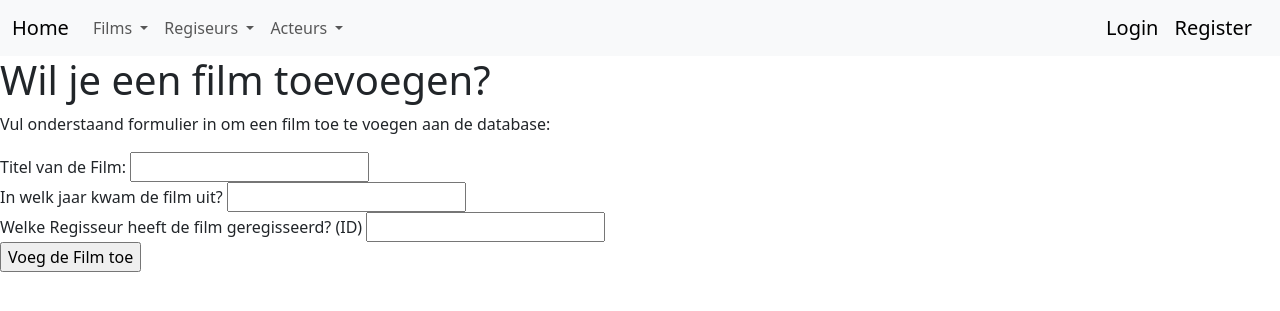
After one commit to roosdennis/Webtech, a Flask app: page /addfilm in a window 1280 px wide. The commit adds this page. Shown: the top 311 px of the page. Run offline with Flask 2, Linux system fonts and the light colour scheme.

Commit message:
Recreated everythin, with the corr folderstructure

```diff
--- a/FilmFan/app.py
+++ b/FilmFan/app.py
@@ -1,15 +1,14 @@
-from myproject import app,db
+from myproject import app, db
 from flask import render_template, redirect, request, url_for, flash,abort
 from flask_login import login_user,login_required,logout_user
-from myproject.models import User
-from myproject.forms import LoginForm, RegistrationForm
+from myproject.models import User, Film, Regisseur, Acteur, Rol
+from myproject.forms import LoginForm, RegistrationForm, AddFilmForm, AddRegisseurForm, AddActeurForm, DelFilmForm, DelRegisseurForm, DelActeurForm
 from werkzeug.security import generate_password_hash, check_password_hash
 
 
 @app.route('/')
-def home():
+def index():
     return render_template('home.html')
-
 
 @app.route('/welcome')
 @login_required
@@ -21,53 +20,120 @@ def welcome_user():
 def logout():
     logout_user()
     flash('You logged out!')
-    return redirect(url_for('home'))
+    return redirect(url_for('index'))
 
 
 @app.route('/login', methods=['GET', 'POST'])
 def login():
-
     form = LoginForm()
     if form.validate_on_submit():
-        # Grab the user from our User Models table
         user = User.query.filter_by(email=form.email.data).first()
-
-        # Check that the user was supplied and the password is right
-        # The verify_password method comes from the User object
-        # https://stackoverflow.com/questions/2209755/python-operation-vs-is-not
-
         if user.check_password(form.password.data) and user is not None:
-            #Log in the user
-
             login_user(user)
             flash('Logged in successfully.')
-
-            # If a user was trying to visit a page that requires a login
-            # flask saves that URL as 'next'.
             next = request.args.get('next')
-
-            # So let's now check if that next exists, otherwise we'll go to
-            # the welcome page.
             if next == None or not next[0]=='/':
                 next = url_for('welcome_user')
-
             return redirect(next)
     return render_template('login.html', form=form)
 
 @app.route('/register', methods=['GET', 'POST'])
 def register():
     form = RegistrationForm()
-
     if form.validate_on_submit():
         user = User(email=form.email.data,
                     username=form.username.data,
                     password=form.password.data)
-
         db.session.add(user)
         db.session.commit()
         flash('Thanks for registering! Now you can login!')
         return redirect(url_for('login'))
     return render_template('register.html', form=form)
 
+@app.route('/addfilm', methods=['GET', 'POST'])
+def add_film():
+    form = AddFilmForm()
+    if form.validate_on_submit():
+        titel = form.titel.data
+        jaartal = form.jaartal.data
+        regisseur = form.regisseur.data
+        new_film = Film(titel, jaartal, regisseur)
+        db.session.add(new_film)
+        db.session.commit()
+        return redirect(url_for('list_films'))
+    return render_template('addfilm.html', form=form)
+
+@app.route('/listfilms')
+def list_films():
+    films = Film.query.all()
+    return render_template('listfilms.html', films = films)
+
+@app.route('/delfilm', methods=['GET', 'POST'])
+def del_film():
+    form = DelFilmForm()
+    if form.validate_on_submit():
+        id = form.id.data
+        film = Film.query.get(id)
+        db.session.delete(film)
+        db.session.commit()
+        return redirect(url_for('list_films'))
+    return render_template('/delfilm.html', form=form)
+
+@app.route('/addregisseur', methods=['GET', 'POST'])
+def add_regisseur():
+    form = AddRegisseurForm()
+    if form.validate_on_submit():
+        voornaam = form.voornaam.data
+        achternaam = form.achternaam.data
+        new_regisseur = Regisseur(voornaam, achternaam)
+        db.session.add(new_regisseur)
+        db.session.commit()
+        return redirect(url_for('list_regisseurs'))
+    return render_template('addregisseur.html', form=form)
+
+@app.route('/listregisseurs')
+def list_regisseurs():
+    regisseurs = Regisseur.query.all()
+    return render_template('listregisseurs.html', regisseurs = regisseurs)
+
+@app.route('/delregisseur', methods=['GET', 'POST'])
+def del_regisseur():
+    form = DelRegisseurForm()
+    if form.validate_on_submit():
+        id = form.id.data
+        regisseur = Regisseur.query.get(id)
+        db.session.delete(regisseur)
+        db.session.commit()
+        return redirect(url_for('list_regisseurs'))
+    return render_template('/delregisseur.html', form=form)
+
+@app.route('/addacteur', methods=['GET', 'POST'])
+def add_acteur():
+    form = AddActeurForm()
+    if form.validate_on_submit():
+        voornaam = form.voornaam.data
+        achternaam = form.achternaam.data
+        new_acteur = Acteur(voornaam, achternaam)
+        db.session.add(new_acteur)
+        db.session.commit()
+        return redirect(url_for('list_acteurs'))
+    return render_template('addacteur.html', form=form)
+
+@app.route('/lisacteurs')
+def list_acteurs():
+    acteurs = Acteur.query.all()
+    return render_template('listacteurs.html', acteurs = acteurs)
+
+@app.route('/delacteur', methods=['GET', 'POST'])
+def del_acteur():
+    form = DelActeurForm()
+    if form.validate_on_submit():
+        id = form.id.data
+        acteur = Acteur.query.get(id)
+        db.session.delete(acteur)
+        db.session.commit()
+        return redirect(url_for('list_acteurs'))
+    return render_template('/delacteur.html', form=form)
+
 if __name__ == '__main__':
     app.run(debug=True)
--- a/FilmFan/myproject/forms.py
+++ b/FilmFan/myproject/forms.py
@@ -1,5 +1,5 @@
 from flask_wtf import FlaskForm
-from wtforms import StringField, PasswordField, SubmitField
+from wtforms import StringField, PasswordField, SubmitField, IntegerField
 from wtforms.validators import DataRequired,Email,EqualTo
 from wtforms import ValidationError
 
@@ -17,11 +17,37 @@ class RegistrationForm(FlaskForm):
     submit = SubmitField('Register!')
 
     def check_email(self, field):
-        # Check if not None for that user email!
-        if User.query.filter_by(email=field.data).first():
+       if User.query.filter_by(email=field.data).first():
             raise ValidationError('Your email has been registered already!')
 
     def check_username(self, field):
-        # Check if not None for that username!
         if User.query.filter_by(username=field.data).first():
             raise ValidationError('Sorry, that username is taken!')
+
+class AddFilmForm(FlaskForm):
+    titel = StringField('Titel van de Film:')
+    jaartal = IntegerField('In welk jaar kwam de film uit?')
+    regisseur = IntegerField('Welke Regisseur heeft de film geregisseerd? (ID)')
+    submit = SubmitField('Voeg de Film toe')
+
+class AddRegisseurForm(FlaskForm):
+    voornaam = StringField('Voornaam van de Regisseur:')
+    achternaam = StringField('Achternaam van de Regiseur')
+    submit = SubmitField('Voeg de Regiseur toe')
+
+class AddActeurForm(FlaskForm):
+    voornaam = StringField('Voornaam van de Acteur:')
+    achternaam = StringField('Achternaam van de Acteur')
+    submit = SubmitField('Voeg de Acteur toe')
+
+class DelFilmForm(FlaskForm):
+    id = IntegerField('Welke Film wil je verwijderen? (ID):')
+    submit = SubmitField('Verwijder Film')
+
+class DelRegisseurForm(FlaskForm):
+    id = IntegerField('Welke Regisseur wil je verwijderen? (ID):')
+    submit = SubmitField('Verwijder Regisseur')
+
+class DelActeurForm(FlaskForm):
+    id = IntegerField('Welke Acteur wil je verwijderen? (ID):')
+    submit = SubmitField('Verwijder Acteur')
--- /dev/null
+++ b/FilmFan/myproject/templates/addfilm.html
@@ -0,0 +1,14 @@
+{% extends "base.html" %}
+{% block content %}
+<div class="jumbotron">
+  <h1>Wil je een film toevoegen?</h1>
+  <p>Vul onderstaand formulier in om een film toe te voegen aan de database:</p>
+  <form method="POST">
+      {{ form.hidden_tag() }}
+      {{ form.titel.label }} {{ form.titel() }} <br>
+      {{ form.jaartal.label }} {{ form.jaartal() }} <br>
+      {{ form.regisseur.label }} {{ form.regisseur() }} <br>
+      {{ form.submit() }}
+  </form>
+</div>
+{% endblock %}
--- a/FilmFan/myproject/templates/base.html
+++ b/FilmFan/myproject/templates/base.html
@@ -1,27 +1,64 @@
 <!DOCTYPE html>
 <html>
   <head>
-    <link rel="stylesheet" href="https://maxcdn.bootstrapcdn.com/bootstrap/4.0.0/css/bootstrap.min.css" integrity="sha384-Gn5384xqQ1aoWXA+058RXPxPg6fy4IWvTNh0E263XmFcJlSAwiGgFAW/dAiS6JXm" crossorigin="anonymous">
-    <script src="https://code.jquery.com/jquery-3.2.1.slim.min.js" integrity="sha384-KJ3o2DKtIkvYIK3UENzmM7KCkRr/rE9/Qpg6aAZGJwFDMVNA/GpGFF93hXpG5KkN" crossorigin="anonymous"></script>
-    <script src="https://cdnjs.cloudflare.com/ajax/libs/popper.js/1.12.9/umd/popper.min.js" integrity="sha384-ApNbgh9B+Y1QKtv3Rn7W3mgPxhU9K/ScQsAP7hUibX39j7fakFPskvXusvfa0b4Q" crossorigin="anonymous"></script>
-    <script src="https://maxcdn.bootstrapcdn.com/bootstrap/4.0.0/js/bootstrap.min.js" integrity="sha384-JZR6Spejh4U02d8jOt6vLEHfe/JQGiRRSQQxSfFWpi1MquVdAyjUar5+76PVCmYl" crossorigin="anonymous"></script>
-    <meta charset="utf-8">
+    <link href="https://cdn.jsdelivr.net/npm/bootstrap@5.3.0-alpha1/dist/css/bootstrap.min.css" rel="stylesheet" integrity="sha384-GLhlTQ8iRABdZLl6O3oVMWSktQOp6b7In1Zl3/Jr59b6EGGoI1aFkw7cmDA6j6gD" crossorigin="anonymous">
+    <script src="https://cdn.jsdelivr.net/npm/bootstrap@5.3.0-alpha1/dist/js/bootstrap.bundle.min.js" integrity="sha384-w76AqPfDkMBDXo30jS1Sgez6pr3x5MlQ1ZAGC+nuZB+EYdgRZgiwxhTBTkF7CXvN" crossorigin="anonymous"></script>
+<meta charset="utf-8">
     <title></title>
   </head>
   <body>
-  <ul class="nav">
+    <nav class="navbar navbar-expand-lg bg-body-tertiary">
+      <div class="container-fluid">
+        <a class="navbar-brand" href="{{ url_for('index') }}">Home</a>
+        <button class="navbar-toggler" type="button" data-bs-toggle="collapse" data-bs-target="#navbarSupportedContent" aria-controls="navbarSupportedContent" aria-expanded="false" aria-label="Toggle navigation">
+          <span class="navbar-toggler-icon"></span>
+        </button>
 
-  <li class="nav-item">
-    <a class="nav-link" href="{{ url_for('home') }}">Home</a>
-  </li>
-    {% if current_user.is_authenticated %}
-    <li class="nav-link"><a href="{{ url_for('logout') }}">Log Out</a></li>
-    {% else %}
-    <li class="nav-link"><a href="{{ url_for('login') }}">Log In</a></li>
-    <li class="nav-link"><a href="{{ url_for('register') }}">Register</a></li>
-    {% endif %}
-
-</ul>
+        <div class="collapse navbar-collapse" id="navbarSupportedContent">
+          <ul class="navbar-nav me-auto mb-2 mb-lg-0">
+            <li class="nav-item dropdown">
+              <a class="nav-link dropdown-toggle" href="#" role="button" data-bs-toggle="dropdown" aria-expanded="false">
+                Films
+              </a>
+              <ul class="dropdown-menu">
+                <li><a class="dropdown-item" href="{{ url_for('add_film') }}">Voeg film toe</a></li>
+                <li><a class="dropdown-item" href="{{ url_for('list_films') }}">Filmlijst</a></li>
+                <li><hr class="dropdown-divider"></li>
+                <li><a class="dropdown-item" href="{{ url_for('del_film') }}">Verwijder een Film</a></li>
+              </ul>
+            </li>
+            <li class="nav-item dropdown">
+              <a class="nav-link dropdown-toggle" href="#" role="button" data-bs-toggle="dropdown" aria-expanded="false">
+                Regiseurs
+              </a>
+              <ul class="dropdown-menu">
+                <li><a class="dropdown-item" href="{{ url_for('add_regisseur') }}">Voeg regisseur toe</a></li>
+                <li><a class="dropdown-item" href="{{ url_for('list_regisseurs') }}">Lijst van regisseurs</a></li>
+                <li><hr class="dropdown-divider"></li>
+                <li><a class="dropdown-item" href="{{ url_for('del_regisseur') }}">Verwijder een regisseur</a></li>
+              </ul>
+            </li>
+            <li class="nav-item dropdown">
+              <a class="nav-link dropdown-toggle" href="#" role="button" data-bs-toggle="dropdown" aria-expanded="false">
+                Acteurs
+              </a>
+              <ul class="dropdown-menu">
+                <li><a class="dropdown-item" href="{{ url_for('add_acteur') }}">Voeg acteur toe</a></li>
+                <li><a class="dropdown-item" href="{{ url_for('list_acteurs') }}">Lijst van acteurs</a></li>
+                <li><hr class="dropdown-divider"></li>
+                <li><a class="dropdown-item" href="{{ url_for('del_acteur') }}">Verwijder een acteur</a></li>
+              </ul>
+            </li>
+           </ul>
+           {% if current_user.is_authenticated %}
+           <a class="navbar-brand" href="{{ url_for('logout') }}">Logout</a>
+           {% else %}
+           <a class="navbar-brand" href="{{ url_for('login') }}">Login</a>
+           <a class="navbar-brand" href="{{ url_for('register') }}">Register</a>
+           {% endif %}
+        </div>
+      </div>
+    </nav>
 {% block content %}
 
 {% endblock %}
```
Also changed, not shown: FilmFan/migrations/versions/c69d3355e395_start.py (added, +56 -0 lines), FilmFan/myproject/models.py (+56 -4 lines), FilmFan/myproject/templates/addacteur.html (added, +13 -0 lines), FilmFan/myproject/templates/addregisseur.html (added, +13 -0 lines), FilmFan/myproject/templates/delacteur.html (added, +12 -0 lines), FilmFan/myproject/templates/delfilm.html (added, +12 -0 lines), FilmFan/myproject/templates/delregisseur.html (added, +12 -0 lines), FilmFan/myproject/templates/listacteurs.html (added, +12 -0 lines), FilmFan/myproject/templates/listfilms.html (added, +12 -0 lines), FilmFan/myproject/templates/listregisseurs.html (added, +12 -0 lines), FilmFan/myproject/data.sqlite.
